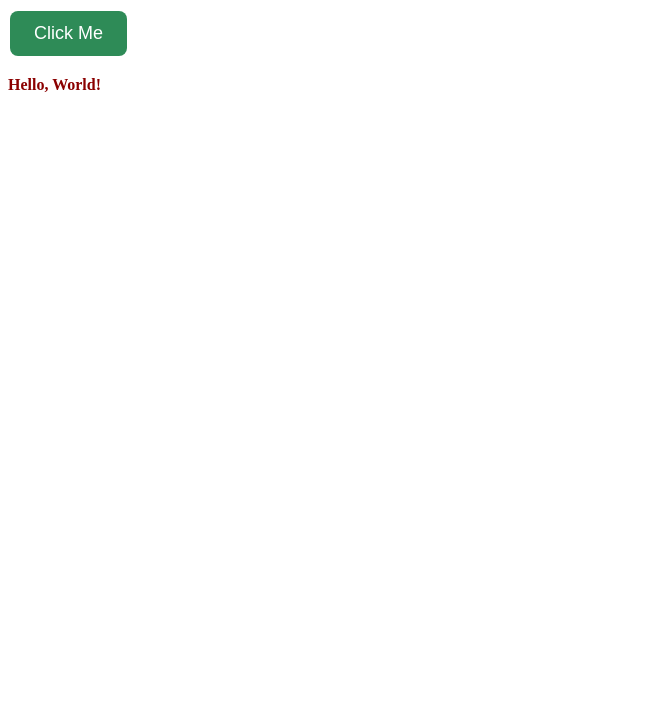
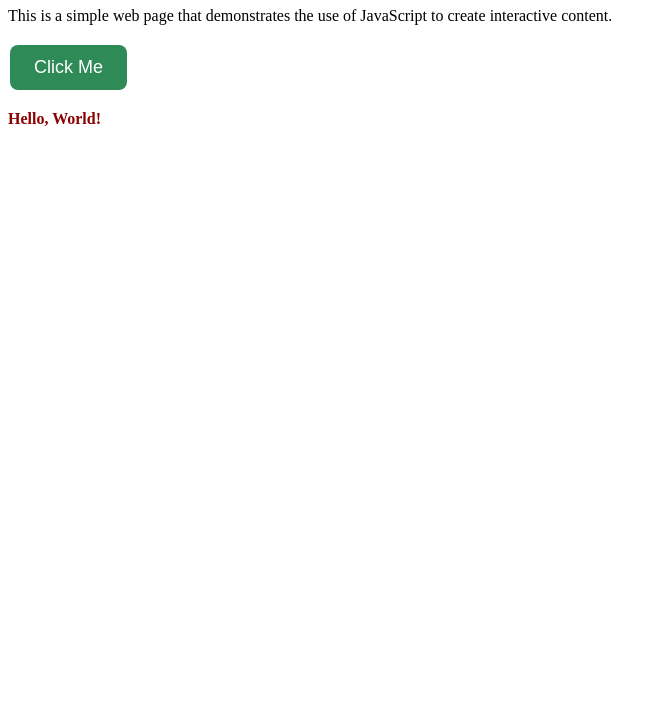
Before and after one commit to omaralhammadi-eng/interactive-web, a plain HTML site: page index.html in a window 1280 px wide. Shown: the part 73-800 px from the top of the page, without its empty margins (0-667 px from the left). Drawn offline with Linux system fonts and the light colour scheme.

Commit message:
Paragraph has been added

```diff
--- a/index.html
+++ b/index.html
@@ -27,6 +27,7 @@
 </head>
 <body>
     <h1>Welcome to My Interactive Web Page</h1>
+    <p>This is a simple web page that demonstrates the use of JavaScript to create interactive content.</p>
     <script>
         document.addEventListener("DOMContentLoaded", function() {
             var helloWorld = document.createElement("p");
```
